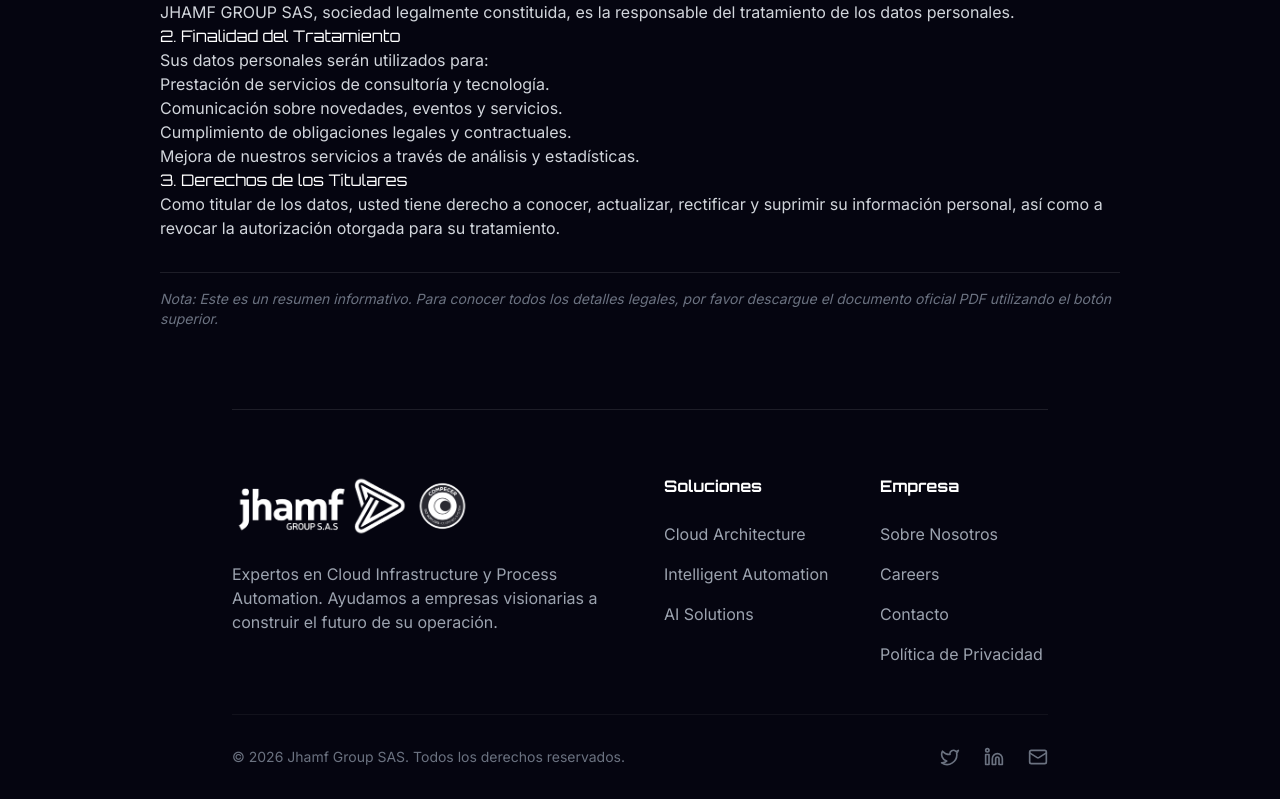
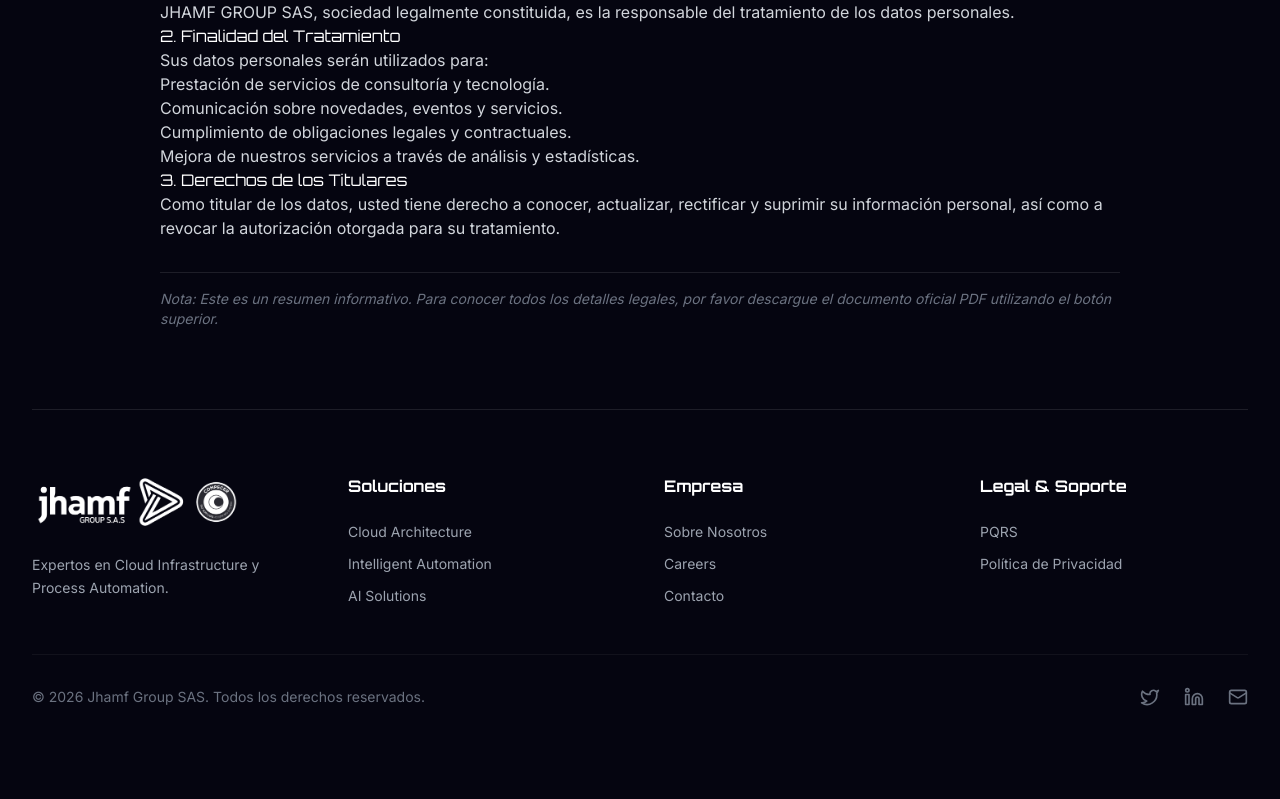
Before and after one commit to JhamfGit/jhamf-group-landing, a React (Vite) app: page /politica-privacidad in a window 1280 px wide. Shown: the part 626-1425 px from the top of the page. After the commit the page ends 1365 px from the top, so only its background shows below. Built offline with nearby package versions, Linux system fonts and the light colour scheme.

Commit message:
feat: Add initial Footer and Navbar layout components for site navigation.

```diff
--- a/src/components/layout/Footer.tsx
+++ b/src/components/layout/Footer.tsx
@@ -4,26 +4,26 @@ import { Link } from 'react-router-dom';
 const Footer = () => {
     return (
         <footer className="max-w-7xl mx-auto px-4 sm:px-6 lg:px-8">
-            <div className="grid md:grid-cols-4 gap-12 border-t border-white/10 pt-16 mb-12">
+            <div className="grid md:grid-cols-4 gap-8 md:gap-12 border-t border-white/10 pt-16 mb-12">
 
                 {/* Brand */}
-                <div className="col-span-1 md:col-span-2">
+                <div className="col-span-1">
                     <div className="flex items-center gap-2 mb-6">
                         <img
                             src="/jhamf-logo-white.png"
                             alt="Jhamf Group Logo"
-                            className="h-16 w-auto object-contain"
+                            className="h-14 w-auto object-contain"
                         />
                     </div>
-                    <p className="text-gray-400 max-w-sm">
-                        Expertos en Cloud Infrastructure y Process Automation. Ayudamos a empresas visionarias a construir el futuro de su operación.
+                    <p className="text-gray-400 text-sm leading-relaxed">
+                        Expertos en Cloud Infrastructure y Process Automation.
                     </p>
                 </div>
 
                 {/* Links 1 */}
                 <div>
                     <h4 className="text-white font-bold mb-6">Soluciones</h4>
-                    <ul className="space-y-4 text-gray-400">
+                    <ul className="space-y-3 text-sm text-gray-400">
                         <li><a href="#" className="hover:text-neon-cyan transition-colors">Cloud Architecture</a></li>
                         <li><a href="#" className="hover:text-neon-cyan transition-colors">Intelligent Automation</a></li>
                         <li><a href="#" className="hover:text-neon-cyan transition-colors">AI Solutions</a></li>
@@ -33,10 +33,18 @@ const Footer = () => {
                 {/* Links 2 */}
                 <div>
                     <h4 className="text-white font-bold mb-6">Empresa</h4>
-                    <ul className="space-y-4 text-gray-400">
+                    <ul className="space-y-3 text-sm text-gray-400">
                         <li><a href="#" className="hover:text-neon-cyan transition-colors">Sobre Nosotros</a></li>
                         <li><a href="#" className="hover:text-neon-cyan transition-colors">Careers</a></li>
                         <li><a href="#" className="hover:text-neon-cyan transition-colors">Contacto</a></li>
+                    </ul>
+                </div>
+
+                {/* Links 3 - Legal & Soporte */}
+                <div>
+                    <h4 className="text-white font-bold mb-6">Legal & Soporte</h4>
+                    <ul className="space-y-3 text-sm text-gray-400">
+                        <li><Link to="/pqrs" className="hover:text-neon-cyan transition-colors">PQRS</Link></li>
                         <li><Link to="/politica-privacidad" className="hover:text-neon-cyan transition-colors">Política de Privacidad</Link></li>
                     </ul>
                 </div>
--- a/src/components/layout/Navbar.tsx
+++ b/src/components/layout/Navbar.tsx
@@ -26,7 +26,6 @@ const Navbar = ({ onOpenWizard }: NavbarProps) => {
         { name: 'Servicios', href: '/#services' },
         { name: 'Nosotros', href: '/#nosotros' },
         { name: 'Contacto', href: '/#contact' },
-        { name: 'PQRS', href: '/pqrs' },
     ];
 
     const handleNavigation = (href: string) => {
```
